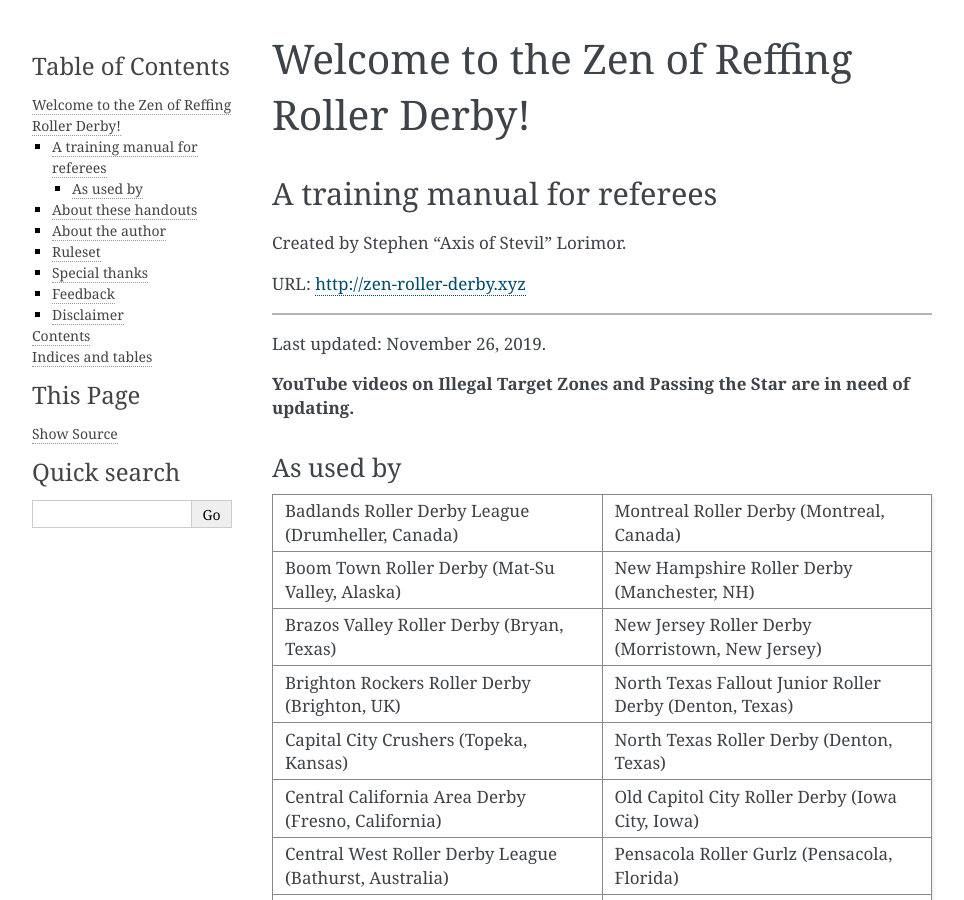
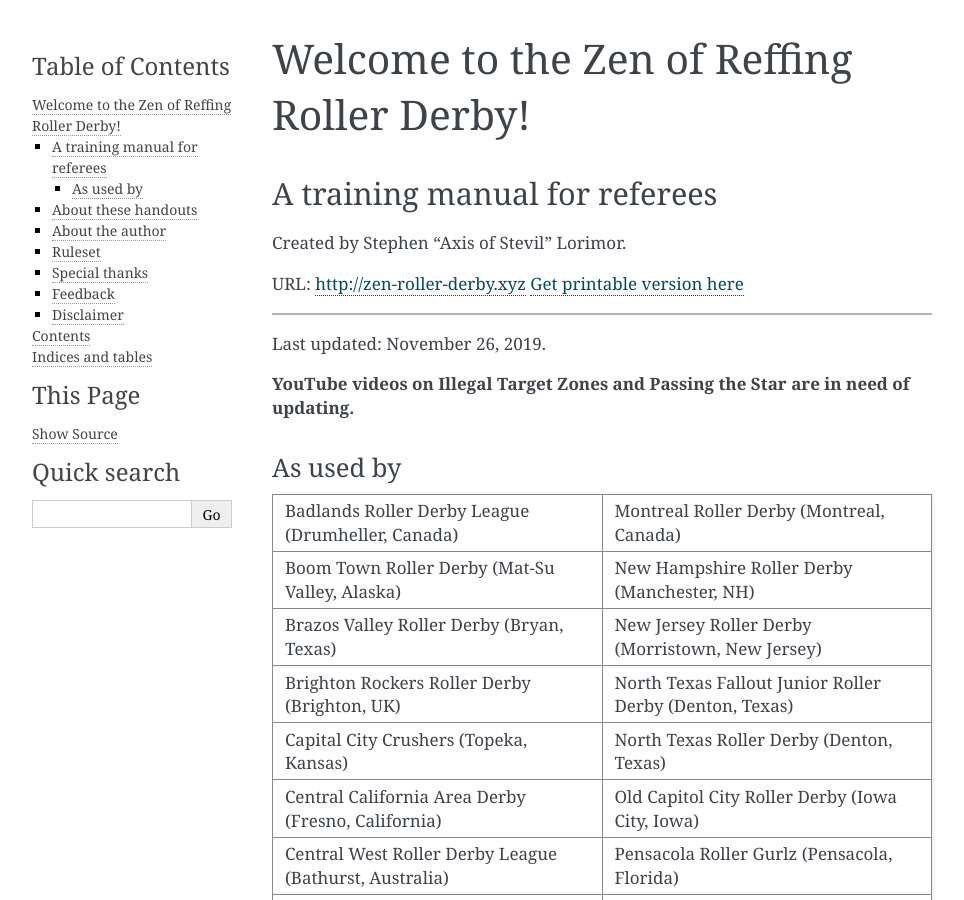
Before and after one commit to mrogaski/zenref, a Sphinx documentation site: the page built from docs/source/index.rst, in a window 1280 px wide and 900 px high. Shown: the whole window, without its empty margins (148-1112 px from the left). Built offline with Sphinx 7.4.7, drawn with Linux system fonts in a browser that asks for light colours.

Commit message:
Add link to builded PDF on the index page.

```diff
--- a/docs/source/index.rst
+++ b/docs/source/index.rst
@@ -14,6 +14,7 @@
 Created by Stephen “Axis of Stevil” Lorimor.
 
 URL: http://zen-roller-derby.xyz
+`Get printable version here <https://roller-derby.frama.io/the-zen-of-reffing/zen-roller-derby.pdf>`_
 
 ----
 
```
